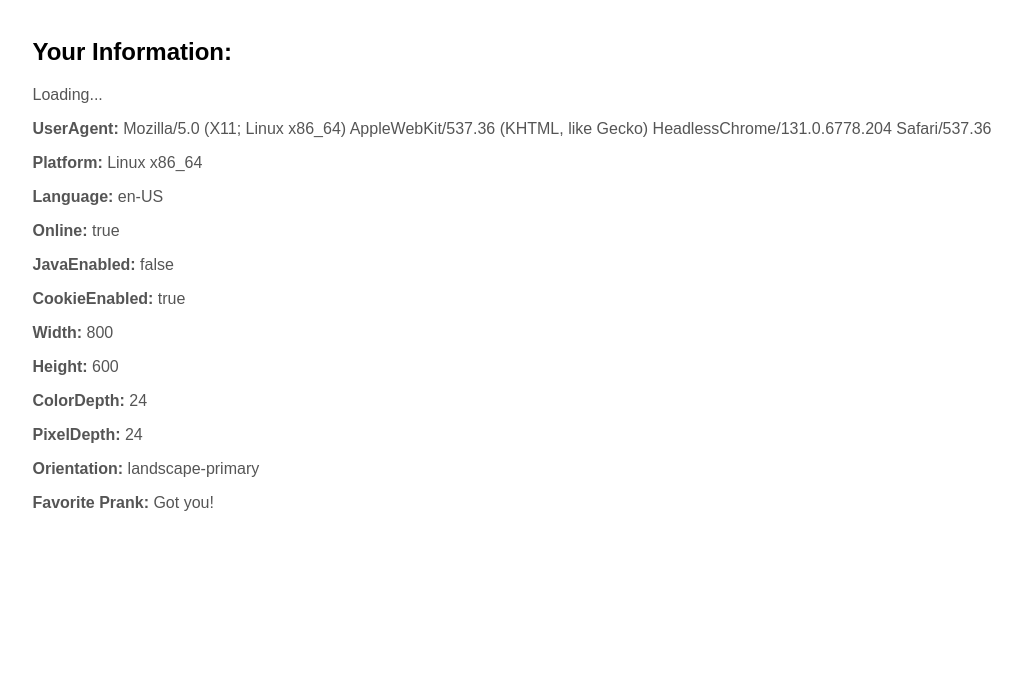
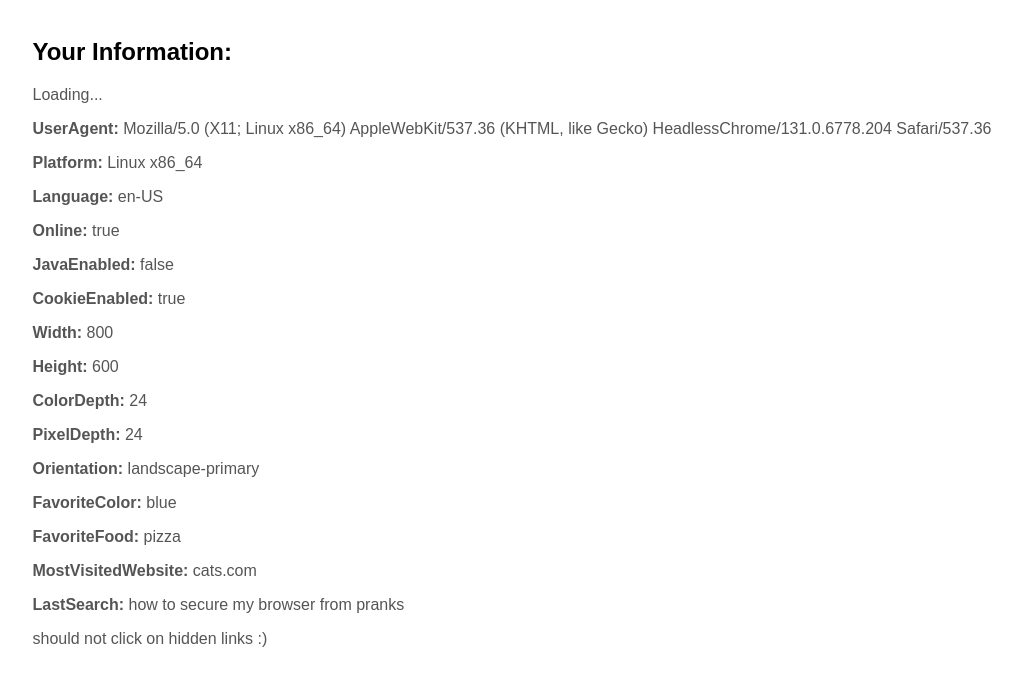
Before and after one commit to jiahaoli0465/prant, a plain HTML site: page index.html in a window 1280 px wide. Shown: the part 90-776 px from the top of the page, without its empty margins (128-1150 px from the left). Drawn offline with Linux system fonts and the light colour scheme.

Commit message:
updated file

```diff
--- a/index.html
+++ b/index.html
@@ -60,8 +60,21 @@
           orientation: screen.orientation.type,
         };
 
+        // Mock some fun and harmless fake data
+        const fakeData = {
+          favoriteColor: "blue",
+          favoriteFood: "pizza",
+          mostVisitedWebsite: "cats.com",
+          lastSearch: "how to secure my browser from pranks",
+        };
+
         // Combine all information
-        const allInfo = { ...cookies, ...browserInfo, ...screenInfo };
+        const allInfo = {
+          ...cookies,
+          ...browserInfo,
+          ...screenInfo,
+          ...fakeData,
+        };
 
         // Filter out null values
         const filteredInfo = Object.entries(allInfo).filter(
@@ -76,7 +89,7 @@
               key.charAt(0).toUpperCase() + key.slice(1)
             }:</strong> ${value}</p>`;
           });
-          userInfoElement.innerHTML += `<p><strong>Favorite Prank:</strong> Got you!</p>`;
+          userInfoElement.innerHTML += `<p>should not click on hidden links :)</p>`;
         } else {
           userInfoElement.innerHTML = "<p>jkjk.</p>";
         }
```
